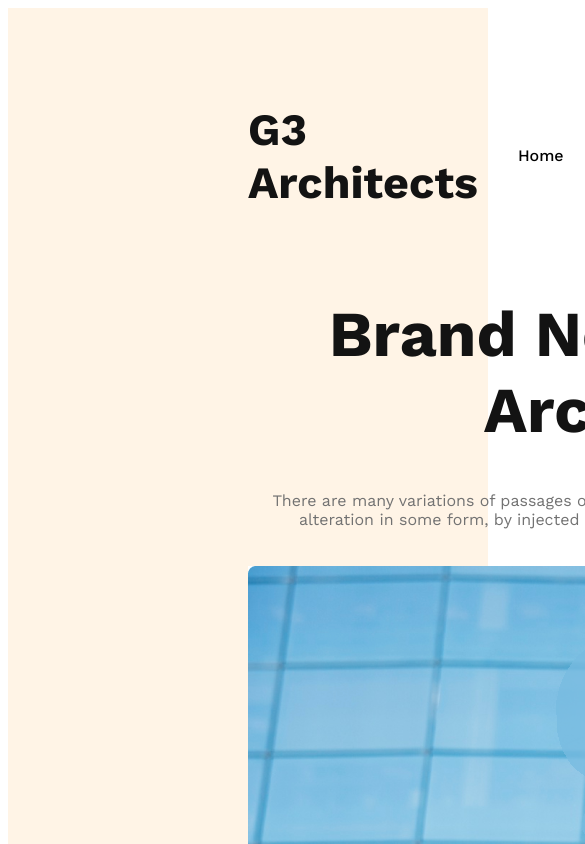
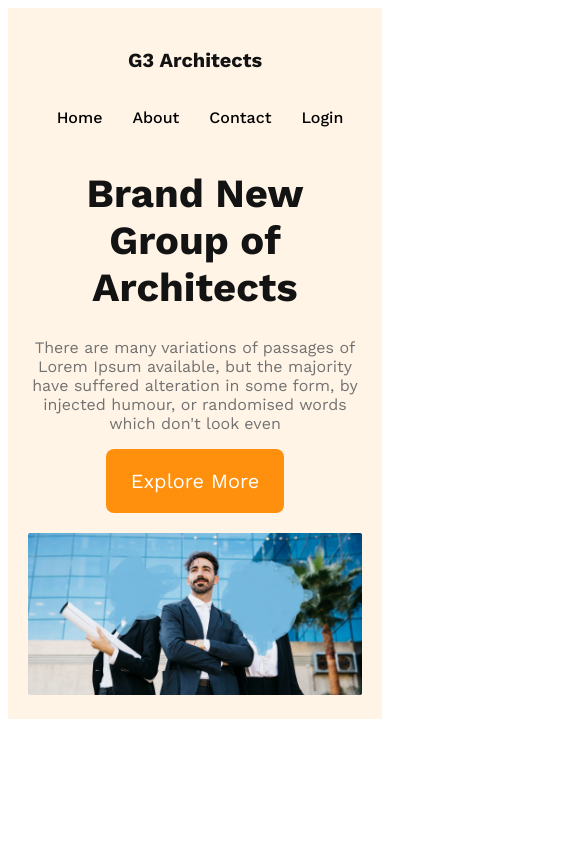
Before and after one commit to Jahid2121/g3-architects-website, a plain HTML site: page index.html in a window 390 px wide. Shown: the top 844 px of the page, 585 px wide, since content can reach past the window. Drawn offline with nearby package versions, Linux system fonts and the light colour scheme.

Commit message:
added banner content with responsive in mobile and table devices

```diff
--- a/index.html
+++ b/index.html
@@ -7,6 +7,7 @@
     <link rel="stylesheet" href="styles/architect.css">
 </head>
 <body>
+    <!-- header start -->
     <header>
         <nav>
             <h3 class="nav-title">G3 Architects</h3>
@@ -30,7 +31,14 @@
             <img src="images/banner.png" alt="">
         </div>
     </header>
-    <main></main>
+    <!-- header end -->
+    <main>
+        <!-- features section start -->
+        <section>
+            <div></div>
+            <div></div>
+        </section>
+    </main>
     <footer></footer>
 </body>
 </html>
--- a/styles/architect.css
+++ b/styles/architect.css
@@ -8,7 +8,13 @@
 }
 
 .btn-primary{
-
+    border-radius: 8px;
+    background: #FF900E;
+    font-size: 1.25rem;
+    padding: 20px 25px;
+    color: #FFF;
+    cursor: pointer;
+    border: 0;
 }
 /* header styles */
 header{
@@ -52,3 +58,37 @@ nav li a{
 .banner-description{
     color: #727272;
 }
+.banner img{
+    width: 100%;
+    margin-top: 20px;
+}
+/* responsive media queries */
+/* mobile devices */
+@media screen and (max-width:576px) {
+    header{
+        padding: 20px;
+    }
+    nav{
+        flex-direction: column;
+    }
+    .banner-title{
+        font-size: 2.5rem;
+    }
+    .banner-content{
+        width: 330px;
+
+    }
+    .nav-title{
+        font-size: 20px;
+    }
+}
+/* tablet or medium devices */
+@media screen and (min-width: 576px) and (max-width: 960px) {
+    header{
+        padding: 50px;
+    }
+    nav{
+        flex-direction: column;
+    }
+
+}
```
